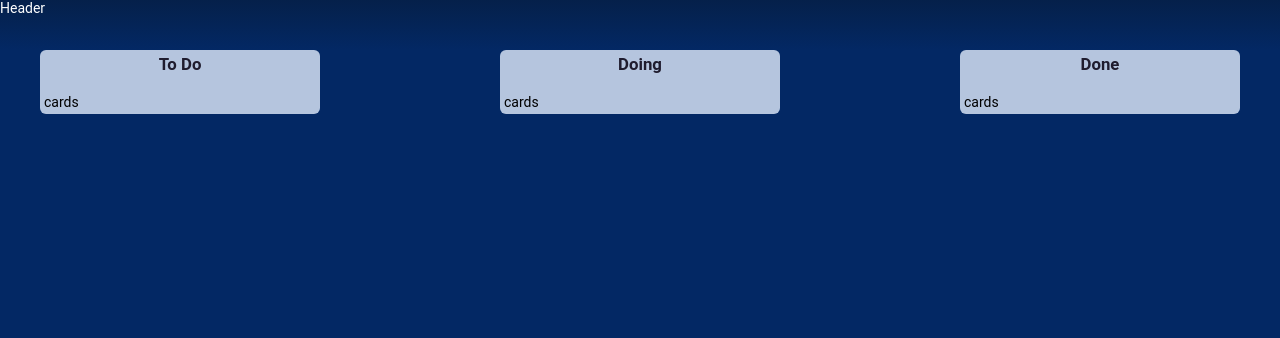
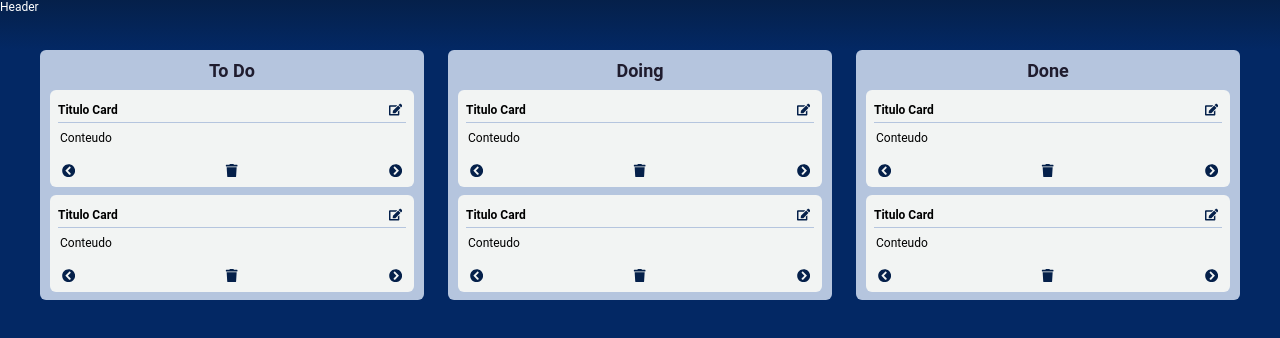
Before and after one commit to leticiavargas/ada-desafio-frontend, a React (Create React App) app in the folder front/: page / in a window 1280 px wide. Shown: the top 338 px of the page. Built offline with nearby package versions, Linux system fonts and the light colour scheme; the HTML template or start-up script is replaced by a standard one.

Commit message:
Create card component

```diff
--- a/front/src/components/Board/Collumn.jsx
+++ b/front/src/components/Board/Collumn.jsx
@@ -1,8 +1,13 @@
+import { Card } from 'components';
+
 function Collumn({ title }) {
   return(
     <div className="collumn">
       <header>{title}</header>
-      <main> cards</main>
+      <main>
+        <Card />
+        <Card />
+      </main>
     </div>
   )
 }
--- a/front/src/components/Board/styles.scss
+++ b/front/src/components/Board/styles.scss
@@ -9,24 +9,32 @@
 
   .collumn {
     background-color: colors.$lightBlue;
-    width: 280px;
+    min-width: 180px;
+    width: 100%;
     border-radius: 6px;
-    padding: 4px 0;
+    padding: 0 6px 8px;
+    box-sizing: border-box;
 
-    header {
+    >header {
+      display: flex;
+      align-items: center;
+      justify-content: center;
       height: 40px;
-      text-align: center;
       font-size: fonts.$medium;
       font-weight: fonts.$bold;
       color: colors.$neutral;
     }
 
-    main {
+    >main {
       padding: 0 4px;
     }
   }
 
   .collumn + .collumn {
-    margin-left: 10px;
+    margin-left: 24px;
+  }
+
+  .card + .card {
+    margin-top: 8px;
   }
 }
--- a/front/src/components/Button/styles.scss
+++ b/front/src/components/Button/styles.scss
@@ -1,6 +1,7 @@
 @use 'src/styles/colors';
 
 .button {
+  display: flex;
   align-items: center;
   border: none;
   border-radius: 4px;
--- a/front/src/components/Card/index.jsx
+++ b/front/src/components/Card/index.jsx
@@ -0,0 +1,26 @@
+import { Button } from 'components';
+import { FaEdit, FaPlusCircle, FaTrash, FaChevronCircleLeft, FaChevronCircleRight, FaSave } from "react-icons/fa";
+import './styles.scss';
+
+function Card() {
+  return(
+    <div className='card'>
+      <header>
+        <label>Titulo Card</label>
+        <Button
+          title="Clique aqui para editar o card"
+        >
+          <FaEdit />
+        </Button>
+      </header>
+      <main>Conteudo</main>
+      <footer>
+        <Button> <FaChevronCircleLeft /> </Button>
+        <Button> <FaTrash /> </Button>
+        <Button> <FaChevronCircleRight /> </Button>
+      </footer>
+    </div>
+  )
+}
+
+export default Card;
--- a/front/src/components/Card/styles.scss
+++ b/front/src/components/Card/styles.scss
@@ -0,0 +1,34 @@
+@use 'src/styles/colors';
+@use 'src/styles/fonts';
+
+.card {
+  box-sizing: border-box;
+  border-radius: 6px;
+  width: 100%;
+  padding: 8px;
+  background-color: colors.$gray;
+
+  >header {
+    display: flex;
+    flex-direction: row;
+    height: 24px;
+    align-items: center;
+    border-bottom: 1px solid colors.$lightBlue;
+
+    >label {
+      font-weight: fonts.$bold;
+      flex: 1;
+    }
+  }
+
+  >main {
+    padding: 8px 2px 10px ;
+  }
+
+  >footer {
+    height: 24px;
+    display: flex;
+    align-items: end;
+    justify-content: space-between;
+  }
+}
--- a/front/src/index.scss
+++ b/front/src/index.scss
@@ -3,7 +3,7 @@ body {
   font-family: 'Roboto', sans-serif;
   -webkit-font-smoothing: antialiased;
   -moz-osx-font-smoothing: grayscale;
-  font-size: 14px;
+  font-size: 12px;
 }
 
 html, body, #root {
--- a/front/src/styles/_fonts.scss
+++ b/front/src/styles/_fonts.scss
@@ -1,5 +1,5 @@
 $large: 2.5em;
-$medium: 1.2em;
+$medium: 1.5em;
 $regular: 1em;
 $small: 0.8em;
 
```
